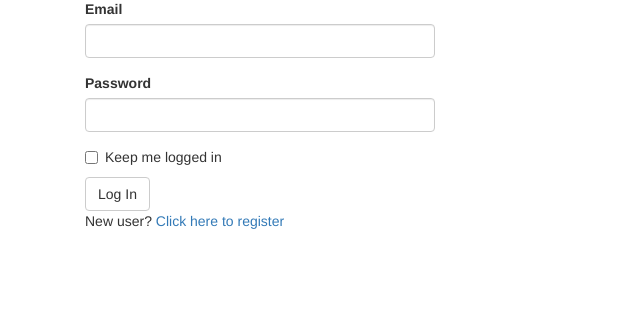
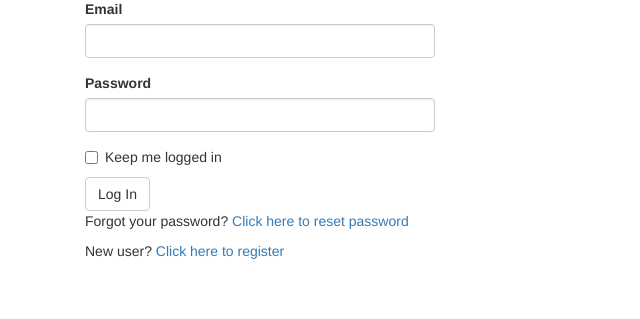
Before and after one commit to MingManMan/blog, a Flask app: page /auth/login in a window 1280 px wide. Shown: the part 193-512 px from the top of the page, without its empty margins (0-640 px from the left). Run offline with Flask 2, Linux system fonts and the light colour scheme; some libraries are stand-ins or nearby versions.

Commit message:
第八章 用户密码重置
相当于8g

```diff
--- a/app/auth/forms.py
+++ b/app/auth/forms.py
@@ -36,3 +36,16 @@ class ChangePasswordForm(Form):
         'newpassword2', message='Passwords must match.')])
     newpassword2=PasswordField('Confirm password',validators=[Required()])
     submit=SubmitField('Change Password')
+
+class ResetPasswordRequestForm(Form):
+    email = StringField('Email', validators=[
+                        Required(), Length(1, 64), Email()])
+    submit=SubmitField('Send Reset Password Email')
+
+class ResetPasswordForm(Form):
+    email = StringField('Email', validators=[
+                        Required(), Length(1, 64), Email()])
+    password = PasswordField('Password', validators=[Required(), EqualTo(
+        'password2', message='Passwords must match.')])
+    password2=PasswordField('Confirm password',validators=[Required()])
+    submit=SubmitField('Reset Password')
--- a/app/auth/views.py
+++ b/app/auth/views.py
@@ -3,7 +3,7 @@ from flask import render_template, redirect, request, url_for, flash
 from flask_login import login_user, login_required, logout_user, current_user
 from . import auth
 from ..models import User
-from .forms import LoginForm, RegistrationForm,ChangePasswordForm
+from .forms import LoginForm, RegistrationForm, ChangePasswordForm, ResetPasswordRequestForm,ResetPasswordForm
 from .. import db
 from ..email import send_email
 
@@ -26,6 +26,7 @@ def logout():
     logout_user()
     flash('You have been logged out.')
     return redirect(url_for('main.index'))
+
 
 @auth.route('/register', methods=['GET', 'POST'])
 def register():
@@ -83,16 +84,48 @@ def resend_confirmation():
     flash('A new confirmation email has sent to you by email.')
     return redirect(url_for('main.index'))
 
+
 @auth.route('/change-password', methods=['GET', 'POST'])
 @login_required
 def change_password():
-    form=ChangePasswordForm()
+    form = ChangePasswordForm()
     if form.validate_on_submit():
         if current_user.verify_password(form.oldpassword.data):
-            current_user.password=form.newpassword.data
+            current_user.password = form.newpassword.data
             db.session.add(current_user)
             db.session.commit()
             flash('Your password has been updated')
             return redirect(url_for('main.index'))
         flash("Invalid password.")
-    return render_template('auth/change_password.html',form=form)
+    return render_template('auth/change_password.html', form=form)
+
+
+@auth.route('/reset-password', methods=['GET', 'POST'])
+def reset_password_request():
+    form = ResetPasswordRequestForm()
+    if form.validate_on_submit():
+        user = User.query.filter_by(email=form.email.data).first()
+        if user is not None:
+            token = user.generate_confimation_token()
+            send_email(user.email, 'Reset Your Password',
+                       'auth/email/resetpassword', user=user, token=token)
+            flash('A reset password email has sent to you by email.')
+            return redirect(url_for('main.index'))
+        flash('Invalid email address.')
+    return render_template('auth/reset_password.html', form=form)
+
+@auth.route('/reset/<token>', methods=['GET', 'POST'])
+def password_reset(token):
+    form=ResetPasswordForm()
+    if form.validate_on_submit():
+        user=User.query.filter_by(email=form.email.data).first()
+        if user is not None:
+            if user.reset_password(token,form.password.data):
+                flash('Your password has been update.')
+                return redirect(url_for('auth.login'))
+            else:
+                flash('Update your password failed.')
+                return redirect(url_for('main.index'))
+        else:
+            flash('Do not find the user use the email'+form.email.data)
+    return render_template('auth/reset_password.html',form=form)
--- a/app/templates/auth/login.html
+++ b/app/templates/auth/login.html
@@ -8,6 +8,12 @@
 <div class='col-md-4'>
 {{ wtf.quick_form(form) }}
 <p>
+Forgot your password?
+<a href="{{ url_for('auth.reset_password_request') }}">
+Click here to reset password
+</a>
+</p>
+<p>
 New user?
 <a href="{{ url_for('auth.register') }}">
 Click here to register
```
Also changed, not shown: app/models.py (+13 -0 lines), app/templates/auth/email/resetpassword.html (added, +10 -0 lines), app/templates/auth/email/resetpassword.txt (added, +8 -0 lines), app/templates/auth/reset_password.html (added, +11 -0 lines), data-dev.sqlite.
